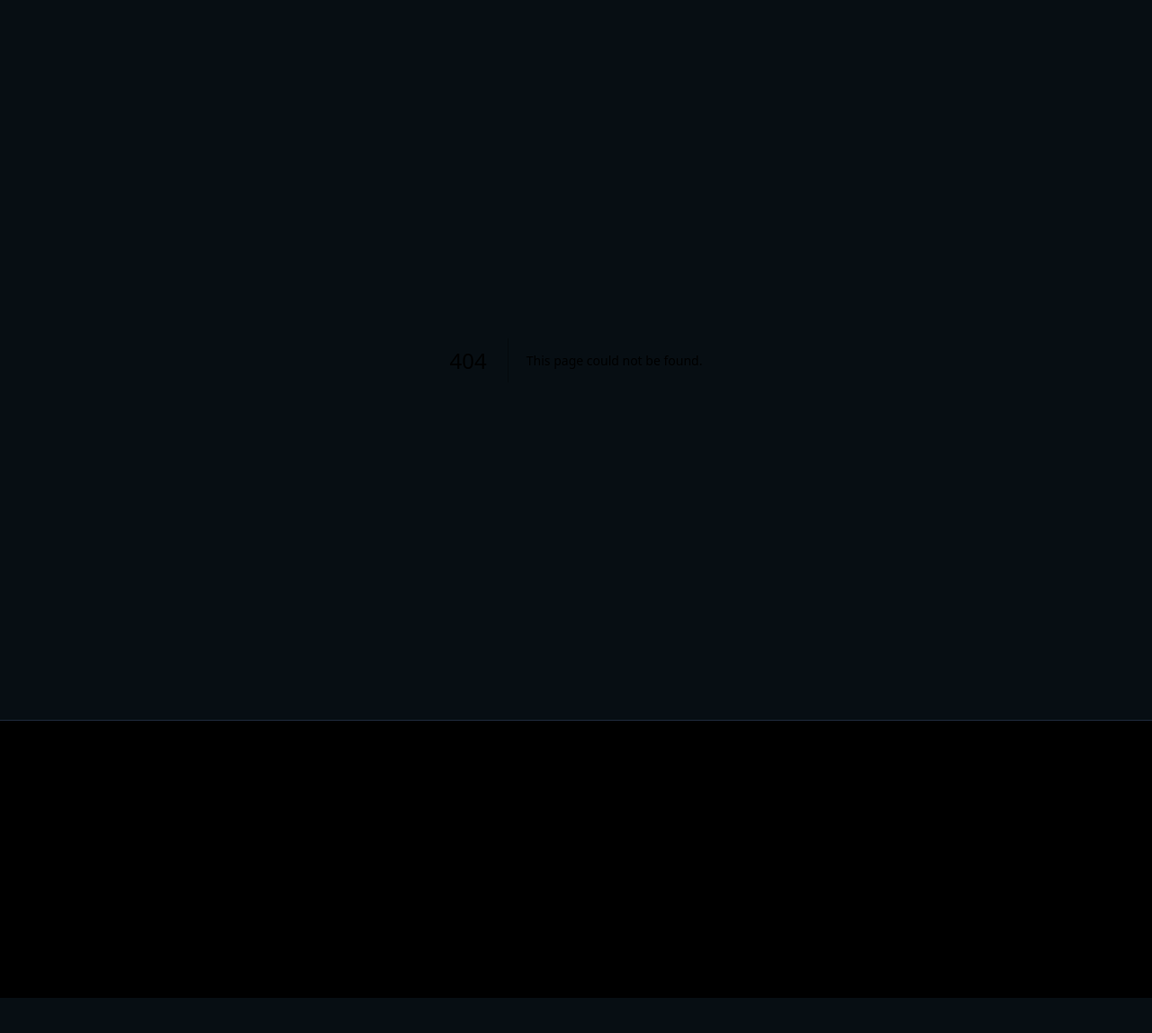
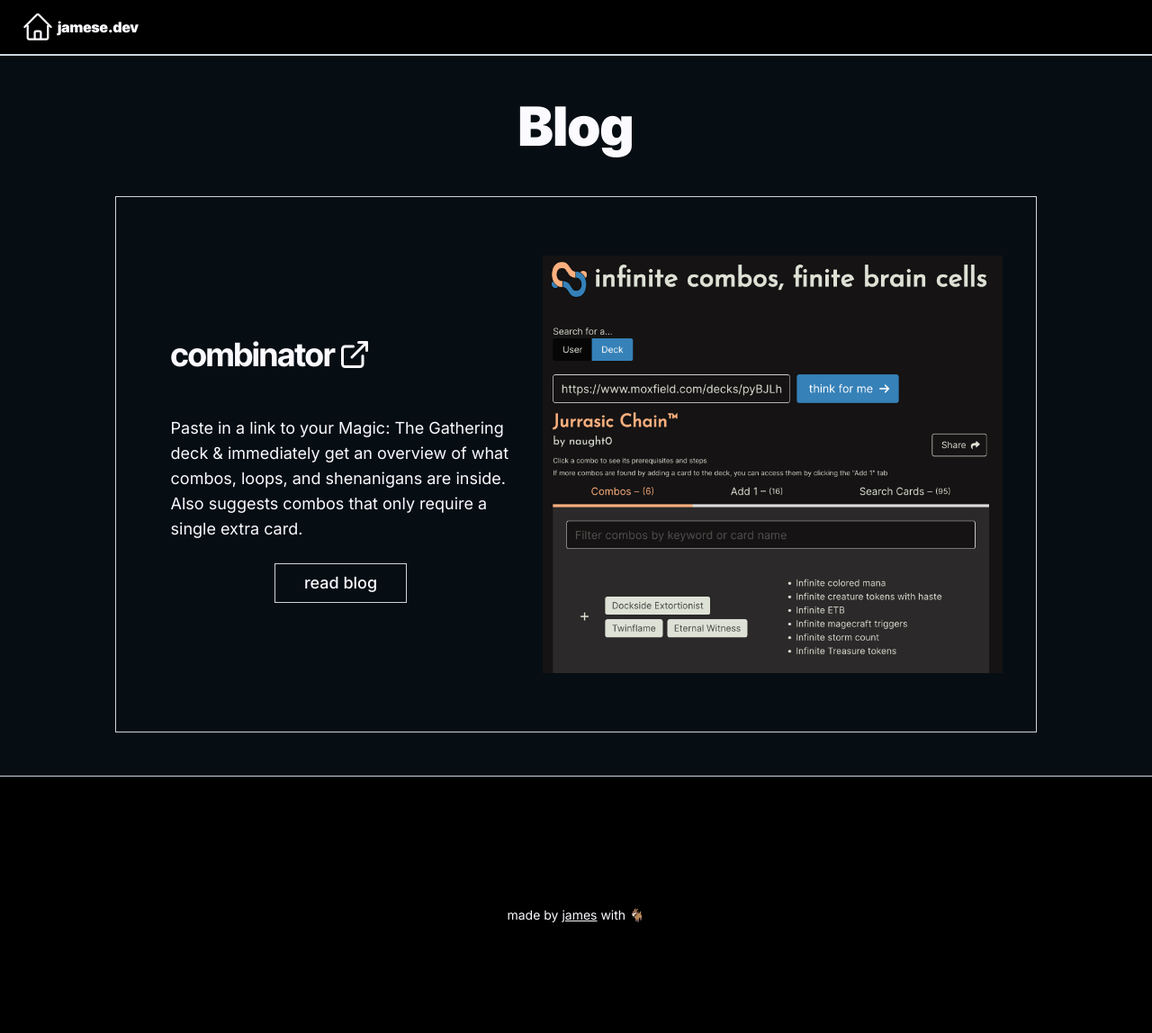
Before and after one commit to Naught0/naught0.github.io, a Next.js app: page /blog in a window 1280 px wide. Before the commit this address had no page. Shown: the top 1148 px of the page at 90% size. Before the commit the page ends 1109 px from the top, so only its background shows below. Built offline with nearby package versions, Linux system fonts and the light colour scheme.

Commit message:
Add nav and things

```diff
--- a/app/project/[slug]/layout.tsx
+++ b/app/blog/[slug]/layout.tsx
@@ -1,3 +1,5 @@
+import { BackButton } from "@/components/back-button";
+import { ToTopButton } from "@/components/to-top-btn";
 import React, { PropsWithChildren } from "react";
 export const metadata = {
   authors: { name: "James E", url: "https://jamese.dev" },
@@ -5,10 +7,14 @@ export const metadata = {
 
 export default function Layout({ children }: PropsWithChildren) {
   return (
-    <div className="flex w-full flex-col items-center justify-start py-6 lg:py-12">
+    <div className="flex w-full flex-col items-center justify-start gap-6">
       <div className="prose lg:prose-lg dark:prose-invert max-w-[95vw] pb-24 md:max-w-screen-sm lg:max-w-screen-md">
+        <div className="py-6">
+          <BackButton />
+        </div>
         {children}
       </div>
+      <ToTopButton />
     </div>
   );
 }
--- a/app/project/[slug]/page.tsx
+++ b/app/blog/[slug]/page.tsx
@@ -1,5 +1,3 @@
-import { ProjectCarouselItem } from "@/components/project-carousel-item";
-import { Carousel } from "@/components/ui/carousel";
 import { projects } from "@/data/projects";
 import type { Metadata } from "next";
 import { micromark } from "micromark";
--- /dev/null
+++ b/app/blog/layout.tsx
@@ -0,0 +1,11 @@
+import { Nav } from "@/components/nav";
+import React, { PropsWithChildren } from "react";
+
+export default function Layout(props: PropsWithChildren) {
+  return (
+    <div className="flex flex-col">
+      <Nav />
+      {props.children}
+    </div>
+  );
+}
--- /dev/null
+++ b/app/blog/page.tsx
@@ -0,0 +1,17 @@
+import { ProjectCard } from "@/components/project-card";
+import { projects } from "@/data/projects";
+
+export default function Page() {
+  return (
+    <div className="flex min-h-screen justify-center px-6 sm:px-12">
+      <article className="lg-py-24 flex flex-col items-center gap-6 py-12 sm:max-w-screen-lg sm:gap-12">
+        <p className="font-display text-6xl font-black">Blog</p>
+        {projects
+          .filter((p) => p.hasBlog)
+          .map((project) => (
+            <ProjectCard key={project.slug} {...project} />
+          ))}
+      </article>
+    </div>
+  );
+}
--- a/app/layout.tsx
+++ b/app/layout.tsx
@@ -10,6 +10,7 @@ import "./globals.css";
 import { cn } from "@/lib/utils";
 import { ReactNode } from "react";
 import { Footer } from "@/components/footer";
+import { Nav } from "@/components/nav";
 
 const fontSans = Inter({
   subsets: ["latin"],
--- /dev/null
+++ b/components/back-button.tsx
@@ -0,0 +1,14 @@
+"use client";
+
+import { Button } from "./ui/button";
+import { BiArrowBack } from "react-icons/bi";
+import { useRouter } from "next/navigation";
+
+export const BackButton = () => {
+  const { back } = useRouter();
+  return (
+    <Button className="text-2xl" onClick={back}>
+      <BiArrowBack /> back
+    </Button>
+  );
+};
--- a/components/footer.tsx
+++ b/components/footer.tsx
@@ -1,7 +1,15 @@
+import { Link } from "./link";
+
 export const Footer = () => {
   return (
-    <div className="flex w-full flex-col items-center border-t bg-black py-24 text-sm lg:py-36">
-      <p>made by james</p>
+    <div className="flex w-full flex-col items-center border-t border-t-slate-300 bg-black py-24 text-sm lg:py-36">
+      <p>
+        made by{" "}
+        <Link href="https://github.com/naught0" className="underline">
+          james
+        </Link>{" "}
+        with 🐐
+      </p>
     </div>
   );
 };
--- /dev/null
+++ b/components/nav.tsx
@@ -0,0 +1,17 @@
+import React from "react";
+import { HiOutlineHome } from "react-icons/hi2";
+import { IconLink } from "./icon-link";
+
+export const Nav = () => {
+  return (
+    <nav className="flex w-full flex-row justify-between gap-3 border-b-2 border-b-slate-300 bg-black px-6 py-3">
+      <div className="flex flex-row justify-start gap-3">
+        <IconLink href="/" className="inline-flex items-center gap-1">
+          <HiOutlineHome />
+          <span className="font-display text-base font-black">jamese.dev</span>
+        </IconLink>
+      </div>
+      <div className="flex flex-row justify-end gap-3"></div>
+    </nav>
+  );
+};
--- a/components/project-card.tsx
+++ b/components/project-card.tsx
@@ -10,9 +10,9 @@ import {
 import { LuExternalLink } from "react-icons/lu";
 
 export const ProjectCard = (props: Project) => {
-  const href = `/project/${props.slug}`;
+  const href = `/blog/${props.slug}`;
   return (
-    <Card className="flex h-fit max-h-screen basis-full flex-row flex-wrap items-center justify-center gap-3 py-3">
+    <Card className="flex h-fit basis-full flex-row flex-wrap items-center justify-center gap-3 py-3">
       <div className="flex basis-full flex-col gap-3 md:basis-5/12">
         <CardHeader>
           <CardTitle>
@@ -31,9 +31,11 @@ export const ProjectCard = (props: Project) => {
           </CardTitle>
         </CardHeader>
 
-        <div className="flex w-full justify-center md:hidden">
-          <img src={props.imageUrl} className="max-w-[80vw]" />
-        </div>
+        {props.imageUrl && (
+          <div className="flex w-full justify-center md:hidden">
+            <img src={props.imageUrl} className="max-h-[60vh]" />
+          </div>
+        )}
         <CardFooter className="flex-col gap-6 py-3">
           <CardDescription>{props.description}</CardDescription>
           {props.hasBlog && (
@@ -45,14 +47,16 @@ export const ProjectCard = (props: Project) => {
               })}
               href={href}
             >
-              Read blog
+              read blog
             </Link>
           )}
         </CardFooter>
       </div>
-      <div className="hidden w-full basis-full justify-center md:flex md:basis-1/2">
-        <img src={props.imageUrl} className="w-full max-w-screen-sm" />
-      </div>
+      {props.imageUrl && (
+        <div className="hidden w-full basis-full justify-center md:flex md:basis-1/2">
+          <img src={props.imageUrl} className="w-full max-w-screen-sm" />
+        </div>
+      )}
     </Card>
   );
 };
--- a/components/projects.tsx
+++ b/components/projects.tsx
@@ -13,7 +13,7 @@ export function Projects() {
       </p>
       <div className="flex flex-row flex-wrap justify-center gap-6 sm:gap-12">
         {projects.map((project) => (
-          <ProjectCard {...project} />
+          <ProjectCard key={project.slug} {...project} />
         ))}
       </div>
     </div>
--- /dev/null
+++ b/components/to-top-btn.tsx
@@ -0,0 +1,15 @@
+"use client";
+import { Button } from "./ui/button";
+import { ArrowUp } from "lucide-react";
+
+export const ToTopButton = () => {
+  return (
+    <Button
+      className="fixed bottom-12 right-12"
+      onClick={() => window.scrollTo({ top: 0, behavior: "smooth" })}
+      size="icon"
+    >
+      <ArrowUp />
+    </Button>
+  );
+};
```
